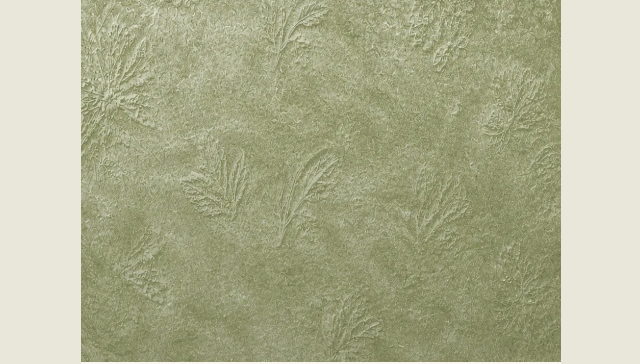
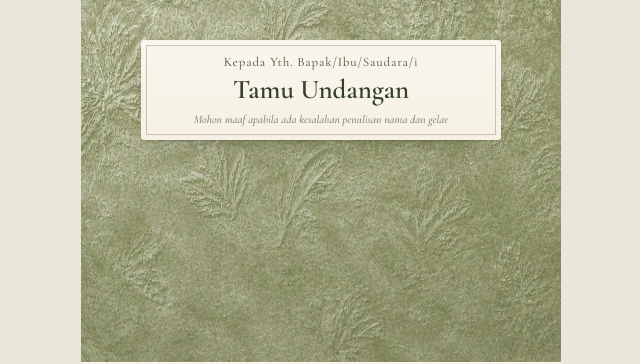
Before and after one commit to sicvor/undangan, a plain HTML site: page opening.html in a window 1280 px wide. Shown: the part 438-802 px from the top of the page, without its empty margins (319-959 px from the left). Drawn offline with nearby package versions, Linux system fonts and the light colour scheme.

Commit message:
Opening: label Kepada Yth. dengan nama tamu dari link (?to=)
Co-Authored-By: Claude Opus 5.5 <noreply@anthropic.com>
Claude-Session: https://claude.ai/code/session_01Q5St2QenDqmXCa4gsyQUzs

```diff
--- a/assets/opening/config.js
+++ b/assets/opening/config.js
@@ -10,6 +10,12 @@ window.OPENING = {
   inisialPertama: "",
   inisialKedua: "",
   ajakanSegel: "Ketuk segel untuk membuka undangan",
+
+  /* Nama tamu diambil dari link: opening.html?to=Bapak+Budi+Santoso
+     (spasi ditulis +, tanda & ditulis %26). Tanpa ?to= dipakai namaTamuBawaan. */
+  sapaanTamu: "Kepada Yth. Bapak/Ibu/Saudara/i",
+  namaTamuBawaan: "Tamu Undangan",
+  catatanTamu: "Mohon maaf apabila ada kesalahan penulisan nama dan gelar",
   petunjukScroll: "Gulir ke bawah",
 
   /* ---------- 2. POSISI LAYER ----------
--- a/assets/opening/opening.css
+++ b/assets/opening/opening.css
@@ -122,6 +122,27 @@ body.selesai-buka .amplop { visibility: hidden; }
   text-shadow: 0 1px 0 rgba(255,255,255,.35);
 }
 
+/* label alamat: kartu krem di kantong amplop */
+.label-tamu {
+  position: absolute; left: 50%; top: 66cqh; translate: -50% -50%;
+  width: min(80cqw, 360px); padding: 14px 18px 12px;
+  text-align: center;
+  background:
+    linear-gradient(180deg, rgba(255,255,255,.35), rgba(255,255,255,0)),
+    #f6f1e4;
+  border-radius: 3px;
+  box-shadow: 0 1px 1px rgba(40,50,25,.18), 0 8px 18px -10px rgba(40,50,25,.55);
+  outline: 1px solid rgba(160,130,90,.45); outline-offset: -6px;
+}
+.label-tamu p { margin: 0; }
+.label-tamu .sapaan { font-size: 13px; letter-spacing: .06em; color: #6b6553; }
+.label-tamu .nama-tamu {
+  margin: 4px 0 6px; font-size: clamp(20px, 6.2cqw, 27px); font-weight: 600; line-height: 1.2;
+  color: #34402a; overflow-wrap: anywhere;
+  display: -webkit-box; -webkit-line-clamp: 2; -webkit-box-orient: vertical; overflow: hidden;
+}
+.label-tamu .catatan-tamu { font-size: 11.5px; font-style: italic; color: #857d68; line-height: 1.35; }
+
 .segel {
   position: absolute; left: 50%; top: var(--sy);
   width: var(--sw); aspect-ratio: 491 / 520;
--- a/assets/opening/opening.js
+++ b/assets/opening/opening.js
@@ -21,6 +21,10 @@
   const ini = $("#inisial");
   ini.append(i1, Object.assign(document.createElement("small"), { textContent: "&" }), i2);
   document.title = `The Wedding of ${C.namaPertama} & ${C.namaKedua}`;
+
+  /* ---------- nama tamu dari link (?to=) ---------- */
+  const tamu = (new URLSearchParams(location.search).get("to") || "").replace(/\s+/g, " ").trim().slice(0, 80);
+  $("#namaTamu").textContent = tamu || C.namaTamuBawaan;   // textContent: aman dari kode sisipan
 
   /* ---------- posisi segel, teks ---------- */
   panggung.style.setProperty("--sy", C.segel.y + "cqh");
--- a/opening.html
+++ b/opening.html
@@ -43,6 +43,11 @@
       <div class="pocket" data-el="pocket">
         <div class="bayang"><div class="kertas kantong"></div></div>
         <p class="ajakan" id="ajakan">Memuat…</p>
+        <div class="label-tamu">
+          <p class="sapaan" data-isi="sapaanTamu"></p>
+          <p class="nama-tamu" id="namaTamu"></p>
+          <p class="catatan-tamu" data-isi="catatanTamu"></p>
+        </div>
       </div>
       <div class="flap" data-el="flap">
         <div class="bayang bayang-flap"><div class="kertas tutup"></div></div>
```
